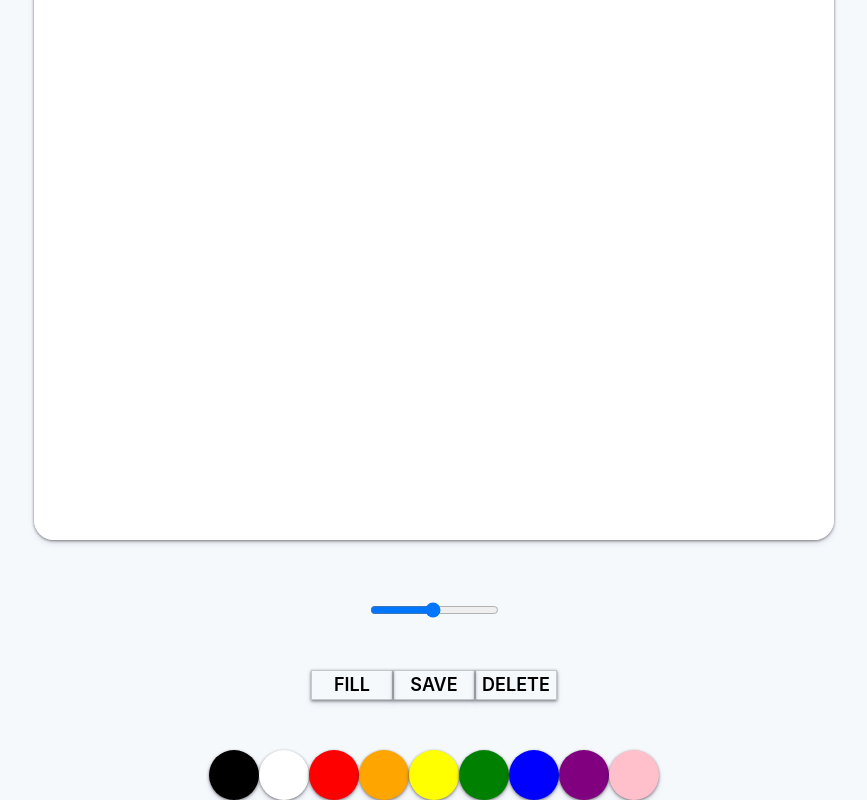
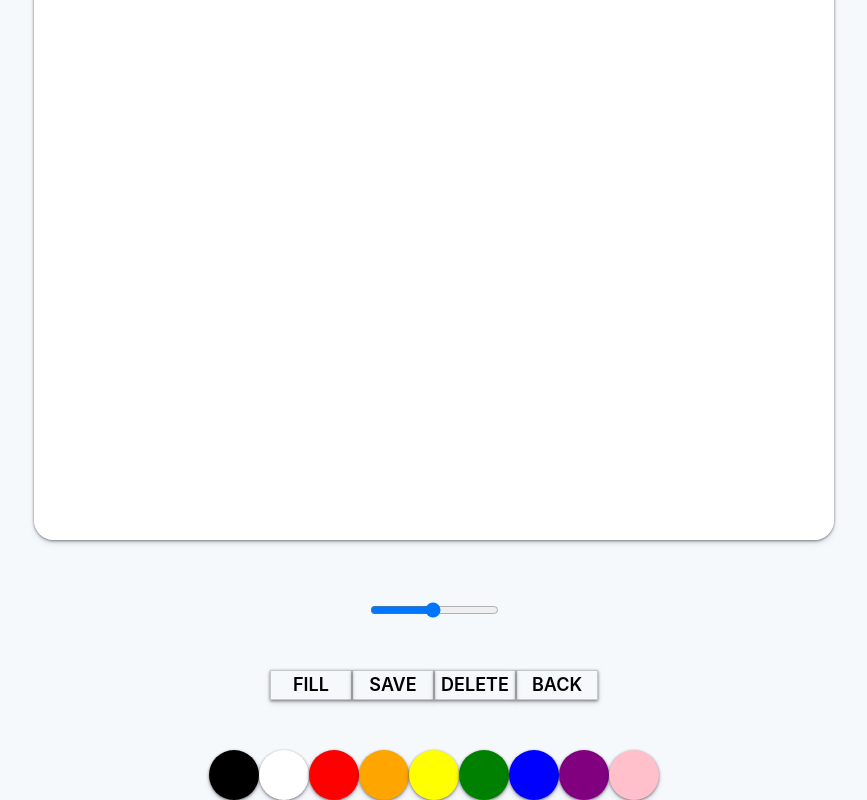
Before and after one commit to Jian211/paintjs, a plain HTML site: page index.html in a window 1280 px wide. Shown: the part 340-1140 px from the top of the page, without its empty margins (206-1073 px from the left). Drawn offline with Linux system fonts and the light colour scheme.

Commit message:
Update index.html

```diff
--- a/index.html
+++ b/index.html
@@ -24,6 +24,7 @@
             <button id="jsMode">Fill</button>
             <button id="jsSave">Save</button>
             <button id="jsDelete">Delete</button>
+            <button id="jsBack">back</button>
         </div>
         <div class="controls__colors" id="jsColors">
             <div class="controls__color jsColor" style="background-color: black;"></div>
```
